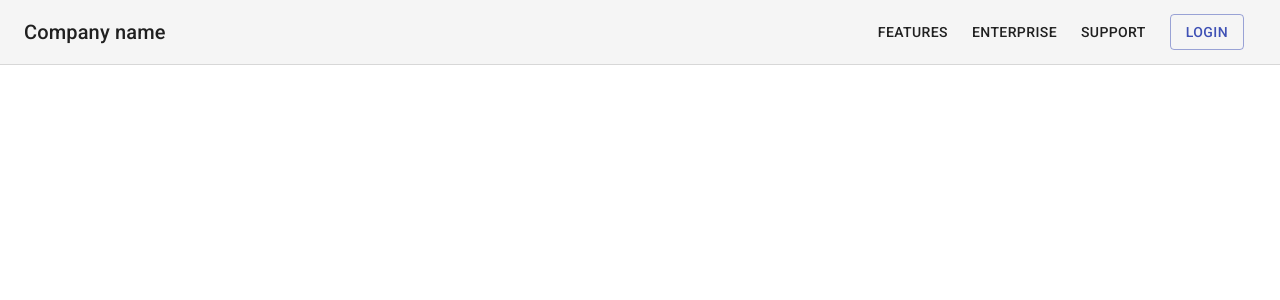
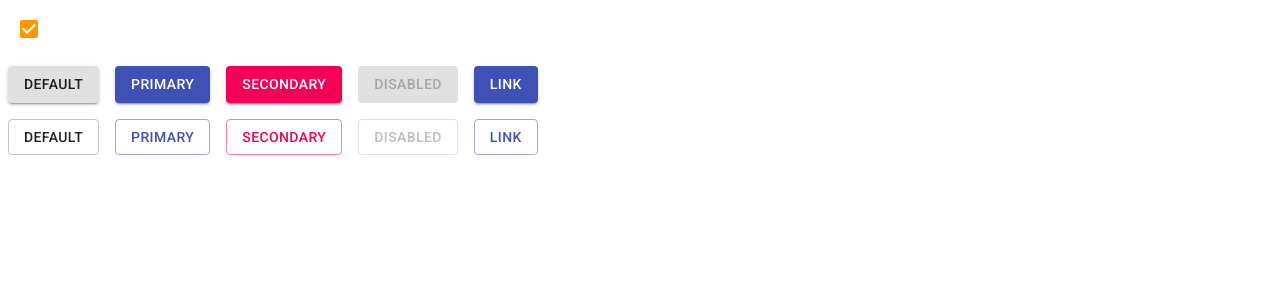
Before and after one commit to jeanbarcellos/reactjs.material-ui, a React (Create React App) app: page / in a window 1280 px wide. Shown: the top 300 px of the page. Built offline with nearby package versions, Linux system fonts and the light colour scheme.

Commit message:
Adição da configuração do tema do app

```diff
--- a/src/app/App.js
+++ b/src/app/App.js
@@ -1,10 +1,12 @@
-import PageDemo from "./demos/PageDemo";
+import {ThemeProvider} from "@material-ui/core/styles";
+import theme from "./config/theme";
+import ThemeDemo from "./demos/ThemeDemo";
 
-function App() {
+const App = () => {
   return (
-    <div className="app">
-      <PageDemo />
-    </div>
+    <ThemeProvider theme={theme}>
+      <ThemeDemo />
+    </ThemeProvider>
   );
 }
 
--- /dev/null
+++ b/src/app/config/theme.js
@@ -0,0 +1,13 @@
+import { createTheme } from '@material-ui/core/styles'
+import { orange } from '@material-ui/core/colors'
+
+const theme = createTheme({
+  palette: {
+    type: 'light'
+  },
+  status: {
+    danger: orange[500]
+  }
+})
+
+export default theme
--- /dev/null
+++ b/src/app/demos/ThemeDemo.js
@@ -0,0 +1,69 @@
+import React from 'react'
+import CheckBox from '@material-ui/core/CheckBox'
+import Button from '@material-ui/core/Button'
+import { makeStyles } from '@material-ui/core'
+
+const useStyles = makeStyles(theme => ({
+  root: {
+    color: theme.status.danger,
+    '&$checked': {
+      color: theme.status.danger
+    }
+  },
+  line: {
+    '& > *': {
+      margin: theme.spacing(1)
+    }
+  },
+  checked: {}
+}))
+
+const ThemeDemo = () => {
+  const classes = useStyles()
+
+  return (
+    <div>
+      <div className={classes.line}>
+        <CheckBox
+          defaultChecked
+          classes={{
+            root: classes.root,
+            checked: classes.checked
+          }}
+        />
+      </div>
+      <div className={classes.line}>
+        <Button variant='contained'>Default</Button>
+        <Button variant='contained' color='primary'>
+          Primary
+        </Button>
+        <Button variant='contained' color='secondary'>
+          Secondary
+        </Button>
+        <Button variant='contained' disabled>
+          Disabled
+        </Button>
+        <Button variant='contained' color='primary' href='#contained-buttons'>
+          Link
+        </Button>
+      </div>
+      <div className={classes.line}>
+        <Button variant='outlined'>Default</Button>
+        <Button variant='outlined' color='primary'>
+          Primary
+        </Button>
+        <Button variant='outlined' color='secondary'>
+          Secondary
+        </Button>
+        <Button variant='outlined' disabled>
+          Disabled
+        </Button>
+        <Button variant='outlined' color='primary' href='#outlined-buttons'>
+          Link
+        </Button>
+      </div>
+    </div>
+  )
+}
+
+export default ThemeDemo
```
Also changed, not shown: 2 other files (tests, documents, lock files or other folders).
